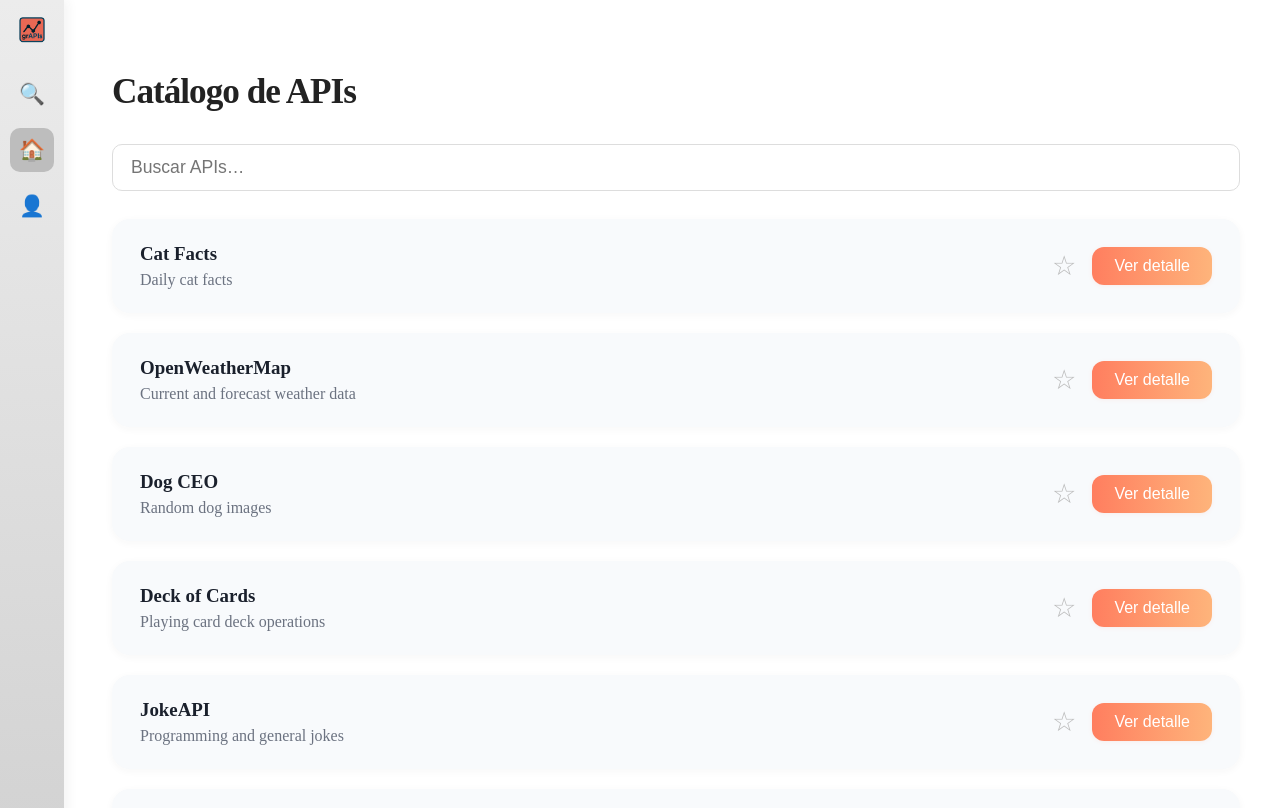
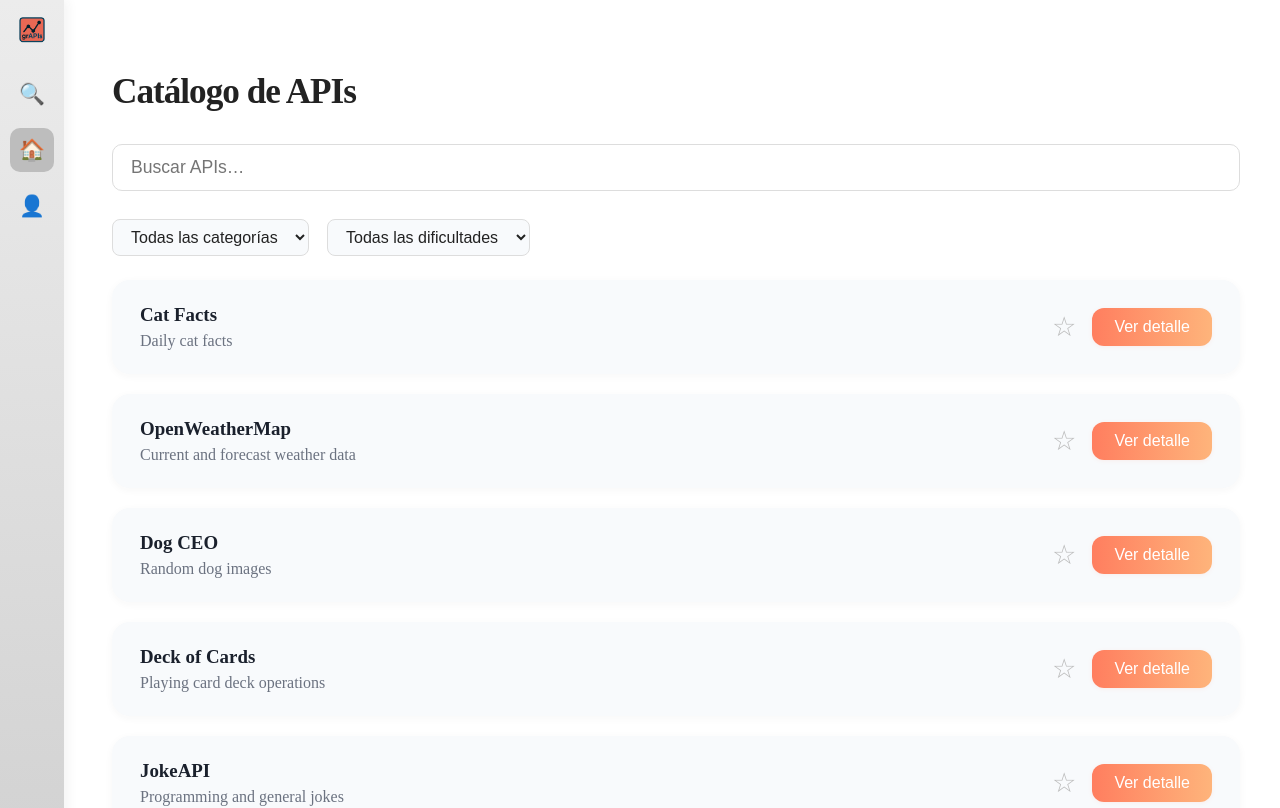
Before and after one commit to patriciobaez/PNT2, a Vue app: page / in a window 1280 px wide. Shown: the top 808 px of the page. Built offline with nearby package versions, Linux system fonts and the light colour scheme.

Commit message:
Add API filters to Home.vue for enhanced search functionality

```diff
--- a/src/views/Home.vue
+++ b/src/views/Home.vue
@@ -2,6 +2,7 @@
   <div class="home-container">
     <h1 class="title">Catálogo de APIs</h1>
     <SearchApis @search="onSearch" />
+    <ApiFilters :apis="apis" @filter="onFilter" />
     <div v-if="loading" class="loading">Cargando APIs…</div>
     <div v-else>
       <ApiList v-if="filteredApis.length" :apis="filteredApis" @detail="goToDetail" />
@@ -13,10 +14,11 @@
 </template>
 
 <script setup>
-import { ref, onMounted } from 'vue'
+import { ref, onMounted, computed } from 'vue'
 import { useRouter } from 'vue-router'
 import SearchApis from '../components/SearchApis.vue'
 import ApiList from '../components/ApiList.vue'
+import ApiFilters from '../components/ApiFilters.vue'
 import { useApiSearch } from '../composables/useApiSearch'
 
 const apis = ref([])
@@ -24,18 +26,33 @@ const searchText = ref('')
 const loading = ref(true)
 const router = useRouter()
 
+// Filtros
+const selectedCategory = ref('')
+const selectedDifficulty = ref('')
+
 onMounted(async () => {
   const res = await fetch('/apis.json')
   apis.value = (await res.json()).filter(api => api.API)
   loading.value = false
 })
 
-const { filteredApis } = useApiSearch(apis, searchText)
+const { filteredApis: searchFilteredApis } = useApiSearch(apis, searchText)
+
+const filteredApis = computed(() => {
+  return searchFilteredApis.value.filter(api => {
+    const matchCategory = !selectedCategory.value || api.Category === selectedCategory.value
+    const matchDifficulty = !selectedDifficulty.value || api.Difficulty == selectedDifficulty.value
+    return matchCategory && matchDifficulty
+  })
+})
 
 function onSearch(text) {
   searchText.value = text
 }
-
+function onFilter({ category, difficulty }) {
+  selectedCategory.value = category
+  selectedDifficulty.value = difficulty
+}
 function goToDetail(apiID) {
   router.push(`/apis/${apiID}`)
 }
```
